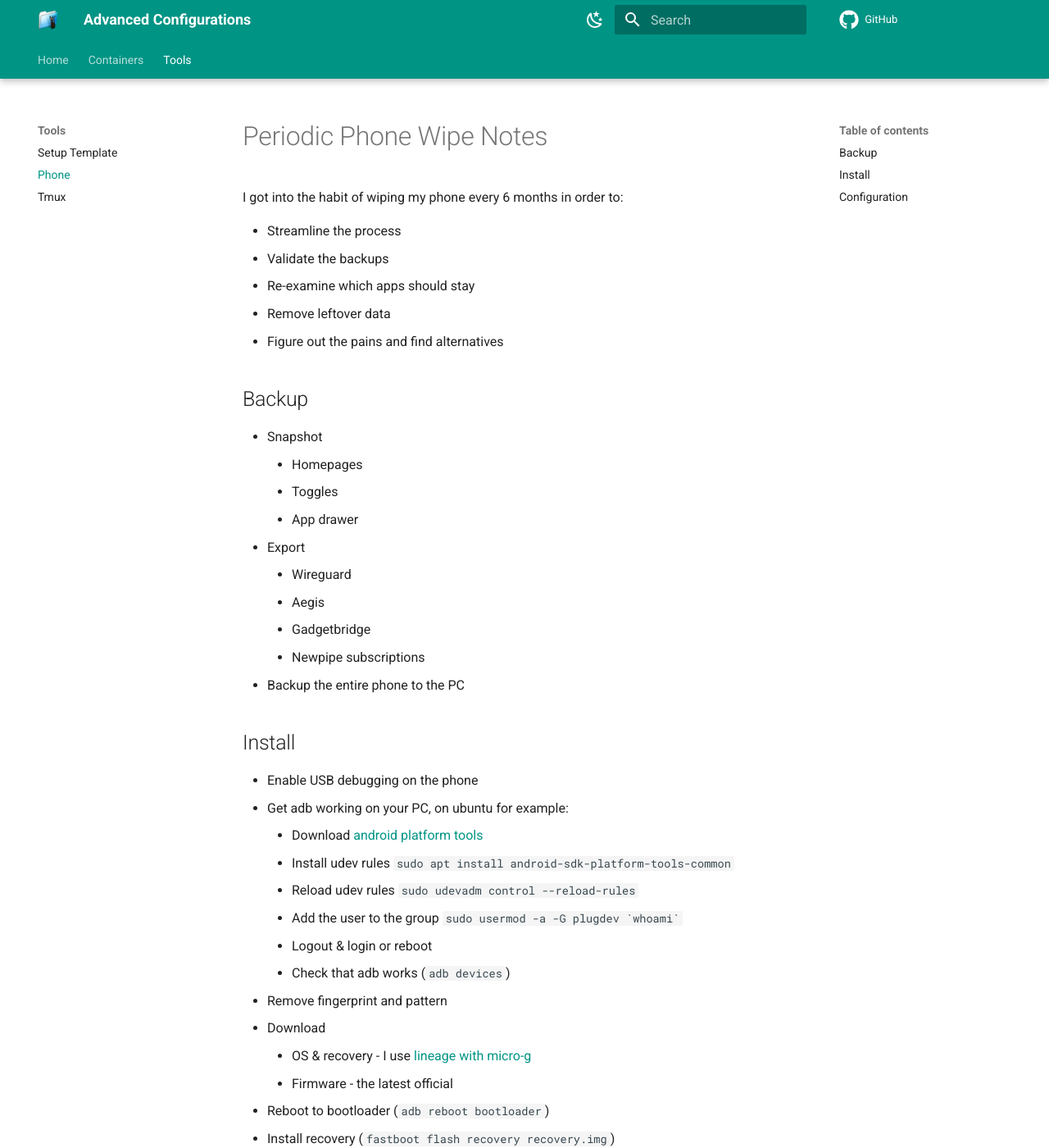
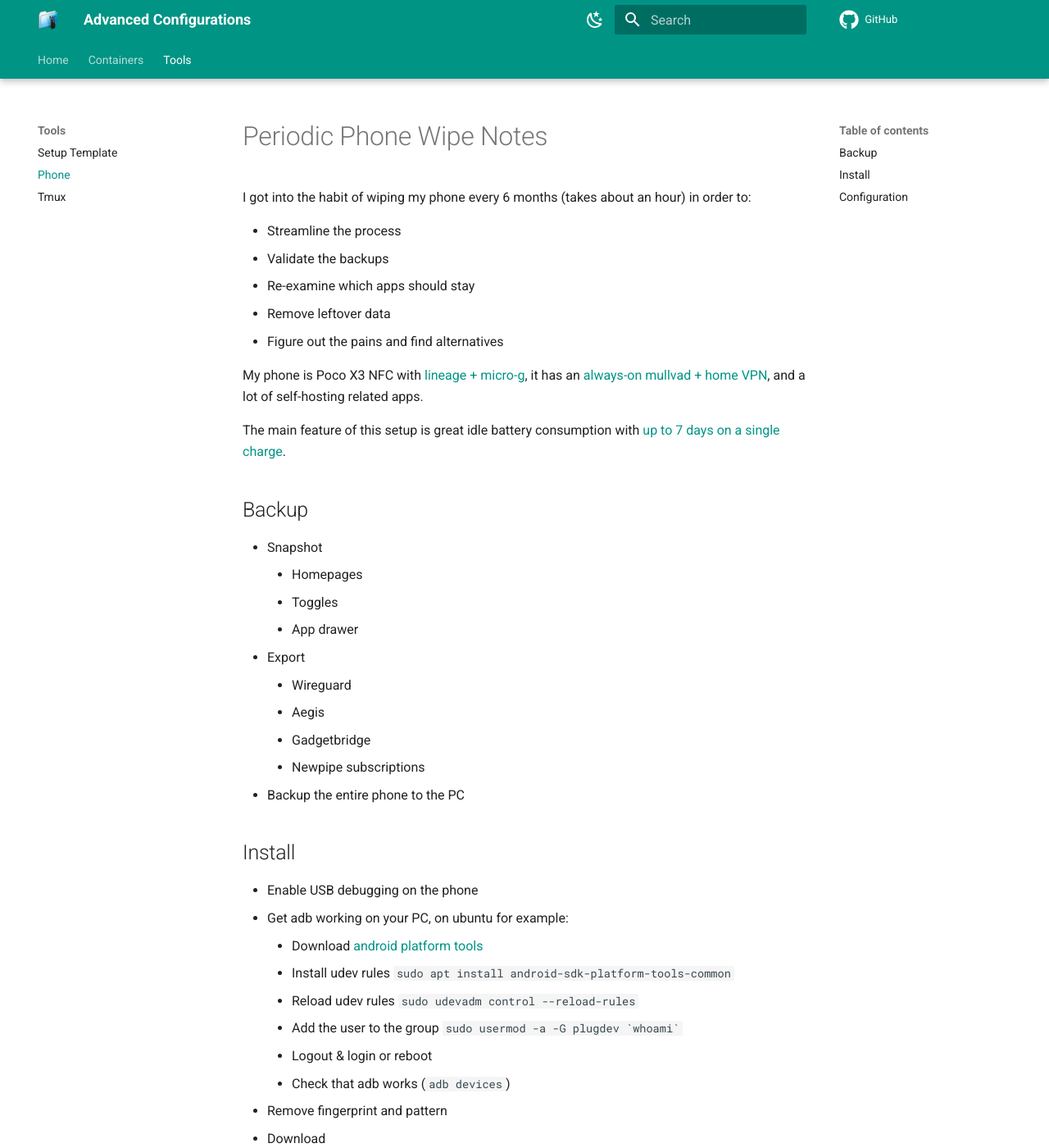
Before and after one commit to quietsy/advanced-configurations, an MkDocs documentation site: the page built from docs/phone.md, in a window 1280 px wide and 1400 px high. Shown: the whole window at 82% size. Built offline with MkDocs 1.6.1 and Material for MkDocs 9.7.7, drawn with Linux system fonts in a browser that asks for light colours; comment, search, counter and statistics services are not loaded; some of the changed text lies outside the part shown.

Commit message:
Fixed phrasing

```diff
--- a/docs/phone.md
+++ b/docs/phone.md
@@ -1,12 +1,16 @@
 # Periodic Phone Wipe Notes
 
-I got into the habit of wiping my phone every 6 months in order to:
+I got into the habit of wiping my phone every 6 months (takes about an hour) in order to:
 
 - Streamline the process
 - Validate the backups
 - Re-examine which apps should stay
 - Remove leftover data
 - Figure out the pains and find alternatives
+
+My phone is Poco X3 NFC with [lineage + micro-g](https://lineage.microg.org/), it has an [always-on mullvad + home VPN](/split/), and a lot of self-hosting related apps.
+
+The main feature of this setup is great idle battery consumption with [up to 7 days on a single charge](https://files.virtualize.link/pics/microg.png).
 
 ## Backup
 
@@ -70,7 +74,7 @@
   - Protonmail
   - VLC
   - Waze (navigation)
-  - Wireguard ([always-on mullvad + home](/split/))
+  - Wireguard (vpn)
 - Configure all apps
 - Set folders to auto upload to [nextcloud](/nextcloud/)
   - Photos
```
Also changed, not shown: other parts of docs/phone.md (+1 -1 lines).
